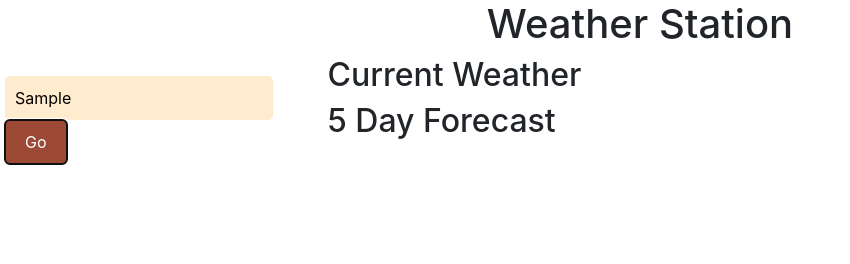
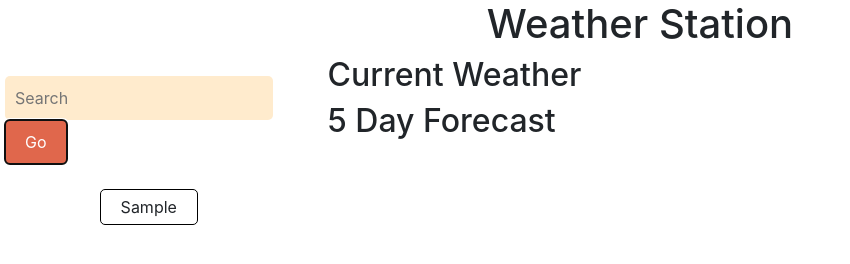
Before and after one commit to MichaelSinn/weather-station, a plain HTML site: page index.html in a window 1280 px wide. Both pictures are taken after typing "Sample" into the empty fields and a click on the button "Go". Shown: the whole page, without its empty margins (0-850 px from the left). Drawn offline with nearby package versions, Linux system fonts and the light colour scheme; no server answers.

Commit message:
Added search history and minor styling changes

```diff
--- a/assets/css/style.css
+++ b/assets/css/style.css
@@ -21,7 +21,11 @@ h4{
 .search-bar{
   padding: 20px;
   display: flex;
-  justify-content: center;
+  align-items: center;
+}
+
+.search-bar form{
+    margin-bottom: 20px;
 }
 
 .search-bar form input, .search-bar form button{
@@ -36,8 +40,24 @@ h4{
 
 .search-bar form button{
   padding: 10px 20px;
-  background-color: rgb(156, 74, 53);
+  background-color: rgb(224, 103, 76);
   color: white;
+}
+
+.search-bar form button:hover{
+    background-color: rgb(199, 81, 54);
+}
+
+.search-history--item{
+    border: 1px black solid;
+    padding: 5px 20px;
+    margin: 5px;
+    border-radius: 5px;
+    cursor: pointer;
+}
+
+.search-history--item:hover{
+    background-color: #c5c5c5;
 }
 
 .forcast-card{
--- a/assets/js/main.js
+++ b/assets/js/main.js
@@ -1,13 +1,12 @@
 /*
   TODO:
-    - Search history
     - Style page
     - Handling multiple cities being returned
+    - Remove getAverage function
 */
-
 const apiKey = "4525e4c4d6900be2e3932d311208c64e";
 const searchButton = $("#search-button");
-
+const searchHistoryListEl = $("#search-history");
 let searchHistory;
 
 function getWeather(lat, lon, type) {
@@ -26,9 +25,8 @@ function getWeather(lat, lon, type) {
       let weatherIcon;
       // Reset all the weather cards
 
-      // Process all of the data here and append it to the page
-      switch (type) {
-        case "forecast": // 120 hours of weather split into 3 hour segments
+      // Process all the data here and append it to the page
+      if (type === "forecast") {// 120 hours of weather split into 3 hour segments
         const fiveDayForecastEl = $("#five-day-forcast");
         fiveDayForecastEl.html("");
         let dailyWeather = [];
@@ -56,27 +54,27 @@ function getWeather(lat, lon, type) {
 
           // TODO: Iterate over each of the hour segments for each day in order to find the averages and high/low temps etc
           weatherDate = new Date(e[0].dt * 1000).toJSON().split("T")[0];
-            if (e[5]){
+          if (e[5]) {
             weatherIcon = e[5].weather[0].icon;
 
             weather = e[5].weather[0].description; // Mode
             windSpeed = e[5].wind.speed; // Mean
             humidity = e[5].main.humidity; // Mode
-            }else{
+          } else {
             weatherIcon = e[0].weather[0].icon;
 
             weather = e[0].weather[0].description; // Mode
             windSpeed = e[0].wind.speed; // Mean
             humidity = e[0].main.humidity; // Mode
           }
-            temperatureRangeData = getMaxMinTemperature(e);
+          let temperatureRangeData = getMaxMinTemperature(e);
           temperatureRange = `Low ${temperatureRangeData.low}°C / High ${temperatureRangeData.high}°C`; // max/min
 
           let weatherCard = $("<article>");
           let dateEl = $("<h4>");
           let weatherListEl = $("<ul>");
           let weatherEl = $("<li>");
-            let iconEl = $("<img>");
+          let iconEl = $("<img alt='Weather icon'>");
           let windSpeedEl = $("<li>");
           let humidityEl = $("<li>");
           let temperatureRangeEl = $("<li>");
@@ -104,9 +102,7 @@ function getWeather(lat, lon, type) {
           fiveDayForecastEl.append(weatherCard);
         });
 
-          break;
-
-        case "weather": // Current weather
+      } else if (type === "weather") {// Current weather
         const todaysForecastEl = $("#todays-forecast");
         todaysForecastEl.html("");
         let currentTemp = Math.round(data.main.temp);
@@ -125,7 +121,7 @@ function getWeather(lat, lon, type) {
         let dateEl = $("<h4>");
         let weatherListEl = $("<ul>");
         let weatherEl = $("<li>");
-          let iconEl = $("<img>");
+        let iconEl = $("<img alt='Weather icon'>>");
         let windSpeedEl = $("<li>");
         let humidityEl = $("<li>");
         let temperatureRangeEl = $("<li>");
@@ -156,7 +152,6 @@ function getWeather(lat, lon, type) {
         weatherCard.append(weatherListEl);
 
         todaysForecastEl.append(weatherCard);
-          break;
       }
     });
 }
@@ -230,15 +225,41 @@ function getMaxMinTemperature(weatherData){
   };
 }
 
-function updateSearchHistory(){
+function updateSearchHistory(cityName){
+  searchHistory.history.unshift(cityName);
+  localStorage.setItem("searchHistory", JSON.stringify(searchHistory));
+  printSearchHistory();
+}
 
+function printSearchHistory(){
+  searchHistoryListEl.html("");
+  searchHistory = JSON.parse(localStorage.getItem("searchHistory"));
+  if (!searchHistory){ // If there is no search history
+    searchHistory = {
+      history: []
+    };
+    localStorage.setItem("searchHistory", JSON.stringify(searchHistory));
+  }
+  searchHistory.history.forEach(e => {
+    let searchHistoryItem = $("<li>");
+    searchHistoryItem.text(e);
+    searchHistoryItem.attr("class", "search-history--item");
+    searchHistoryItem.on("click", function(){
+      getCoords(e);
+    })
+    searchHistoryListEl.append(searchHistoryItem);
+  });
 }
 
 searchButton.on("click", function (e) {
   e.preventDefault();
-  let content = $(this).parent().children().eq(0).val();
-  let args = content.split(",");
-  getCoords(args[0], (provinceCode = args[1]), (countryCode = args[2]));
+  let content = $(this).parent().children().eq(0);
+  let args = content.val().split(",");
+  content.val("");
+  updateSearchHistory(args[0]);
+  getCoords(args[0], args[1], args[2]);
 });
 
+printSearchHistory();
+
 getCoords("toronto", "on", "ca")// Display Toronto, Ontario's weather as default weather
--- a/index.html
+++ b/index.html
@@ -15,11 +15,14 @@
         <h1>Weather Station</h1>
     </header>
     <main class="row">
-        <section class="col-12 col-md-4 col-lg-3 container search-bar"> <!-- Search section -->
+        <section class="col-12 col-md-4 col-lg-3 container search-bar flex-column"> <!-- Search section -->
             <form id="search-bar-form">
                 <input type="text" id="search" placeholder="Search">
                 <button type="submit" id="search-button">Go</button>
             </form>
+            <ol id="search-history">
+
+            </ol>
         </section>
         <section class="col-12 col-md-8 col-lg-9 container"> <!-- Results section -->
             <h2>Current Weather</h2>
```
Lines whose indentation alone changed are shown as unchanged.
